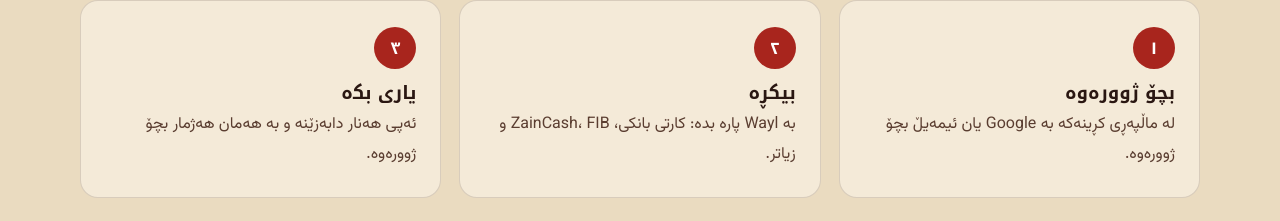
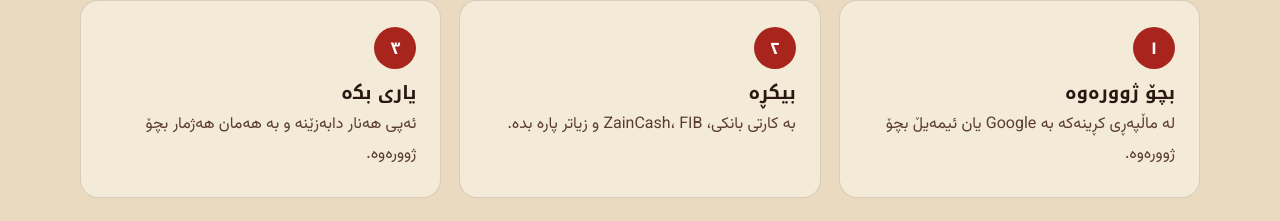
Before and after one commit to Shahram-tech/shabang-site, a plain HTML site: page hanar/index.html in a window 1280 px wide. Shown: the part 4642-4863 px from the top of the page. Drawn offline with Linux system fonts and the light colour scheme.

Commit message:
Hanar page: drop the payment provider's name
Co-Authored-By: Claude Opus 5.5 <noreply@anthropic.com>

```diff
--- a/hanar/index.html
+++ b/hanar/index.html
@@ -225,7 +225,7 @@
       <p class="lede">هیچ کڕینێکی تر لە ناو یارییەکەدا نییە. یارییەکە بە هەژمارەکەتەوە دەبەسترێتەوە.</p>
       <div class="steps">
         <div class="step"><h3>بچۆ ژوورەوە</h3><p>لە ماڵپەڕی کڕینەکە بە Google یان ئیمەیڵ بچۆ ژوورەوە.</p></div>
-        <div class="step"><h3>بیکڕە</h3><p>بە Wayl پارە بدە: کارتی بانکی، ZainCash، FIB و زیاتر.</p></div>
+        <div class="step"><h3>بیکڕە</h3><p>بە کارتی بانکی، ZainCash، FIB و زیاتر پارە بدە.</p></div>
         <div class="step"><h3>یاری بکە</h3><p>ئەپی هەنار دابەزێنە و بە هەمان هەژمار بچۆ ژوورەوە.</p></div>
       </div>
       <div class="buybox">
```
